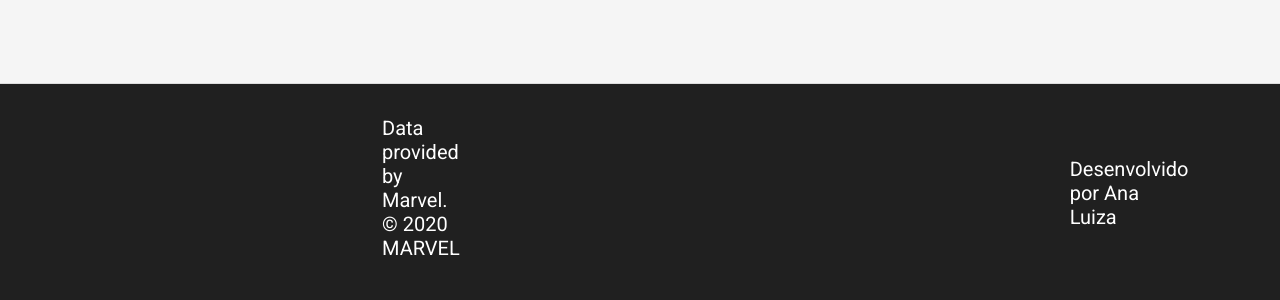
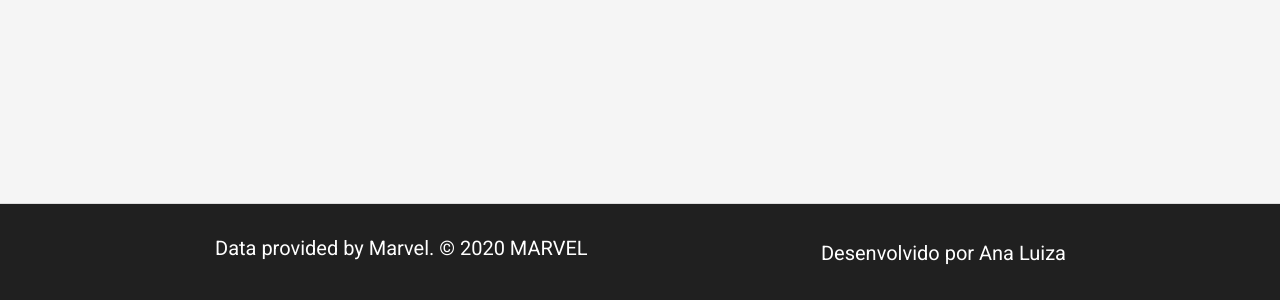
Before and after one commit to jonesnambundo/InstaCarro, a React (Create React App) app: page /character/1 in a window 1280 px wide. Shown: the part 680-980 px from the top of the page. Built offline with nearby package versions, Linux system fonts and the light colour scheme; no server answers.

Commit message:
atualização

```diff
--- a/src/components/Footer/styles.ts
+++ b/src/components/Footer/styles.ts
@@ -14,35 +14,46 @@ export const ContentWrapper = styled.div`
 
 export const FooterContainer = styled.footer`
   display: flex;
-  justify-content: space-between; /* Espaça os textos nas extremidades */
-  align-items: center; /* Alinha verticalmente os textos */
+  flex-direction: column;
+  justify-content: center;
+  align-items: center;
   background-color: ${cores.pretoPassas};
   padding: 32px;
   border-top: 1px solid #ddd;
   font-weight: 400;
-  font-size: 20px;
+  font-size: 12px;
   line-height: 24px;
 
-  @media (max-width: 1024px) {
-    flex-direction: column; /* Empilha os textos */
-    font-size: 10px;
+  @media (min-width: 1024px) {
+    flex-direction: row;
+    justify-content: space-between;
+    align-items: center;
+    font-size: 20px;
+    padding: 32px 0;
   }
 `
+
 export const FooterText = styled.p`
   margin: 0;
-  font-size: 20px;
+  font-size: inherit;
   line-height: 24px;
   color: ${cores.branca};
-  margin-left: 350px;
-  margin-right: 260px;
+  font-weight: 400;
+  text-align: center;
 
   &:not(:last-child) {
-    margin-bottom: 10px; /* Adiciona espaçamento entre os textos quando empilhados */
+    margin-bottom: 10px;
   }
 
-  @media (max-width: 1024px) {
-    font-size: 10px;
-    margin-left: 0;
-    margin-right: 0;
+  @media (min-width: 1024px) {
+    margin-bottom: 0;
+    text-align: left;
+
+    &:first-child {
+      margin-left: 215px;
+    }
+    &:last-child {
+      margin-right: 214px;
+    }
   }
 `
```
